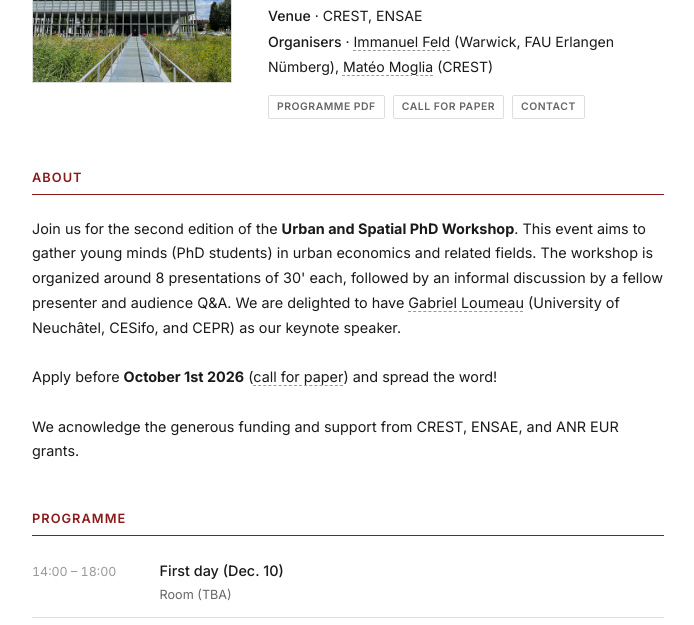
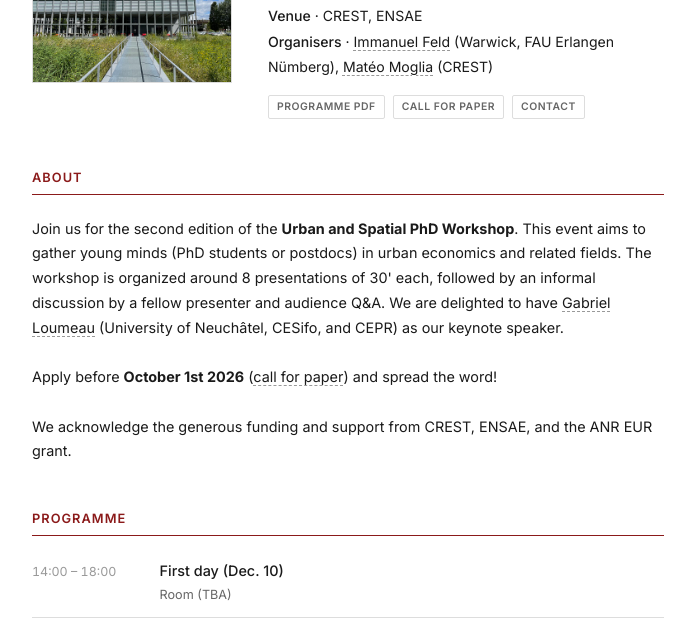
Before and after one commit to crest-urban-workshop/_2026, a plain HTML site: page index.html in a window 1280 px wide. Shown: the part 132-757 px from the top of the page, without its empty margins (292-986 px from the left). Drawn offline with Linux system fonts and the light colour scheme.

Commit message:
update about

```diff
--- a/index.html
+++ b/index.html
@@ -211,11 +211,11 @@
   <div class="section">
     <h2 class="section-title">About</h2>
     <p>
-      Join us for the second edition of the <b>Urban and Spatial PhD Workshop</b>. This event aims to gather young minds (PhD students) in urban economics and related fields. The workshop is organized around 8 presentations of 30' each, followed by an informal discussion by a fellow presenter and audience Q&A. We are delighted to have <a href="https://sites.google.com/view/gabrielloumeau/accueil" target="_blank" rel="noopener">Gabriel Loumeau</a> (University of Neuchâtel, CESifo, and CEPR) as our keynote speaker. <br><br>
+      Join us for the second edition of the <b>Urban and Spatial PhD Workshop</b>. This event aims to gather young minds (PhD students or postdocs) in urban economics and related fields. The workshop is organized around 8 presentations of 30' each, followed by an informal discussion by a fellow presenter and audience Q&A. We are delighted to have <a href="https://sites.google.com/view/gabrielloumeau/accueil" target="_blank" rel="noopener">Gabriel Loumeau</a> (University of Neuchâtel, CESifo, and CEPR) as our keynote speaker. <br><br>
 
       Apply before <b>October 1st 2026</b> (<a href="assets/cfp.pdf" target="_blank" rel="noopener">call for paper</a>) and spread the word!<br><br>
 
-      We acnowledge the generous funding and support from CREST, ENSAE, and ANR EUR grants.
+      We acknowledge the generous funding and support from CREST, ENSAE, and the ANR EUR grant.
     </p>
   </div>
 
```
